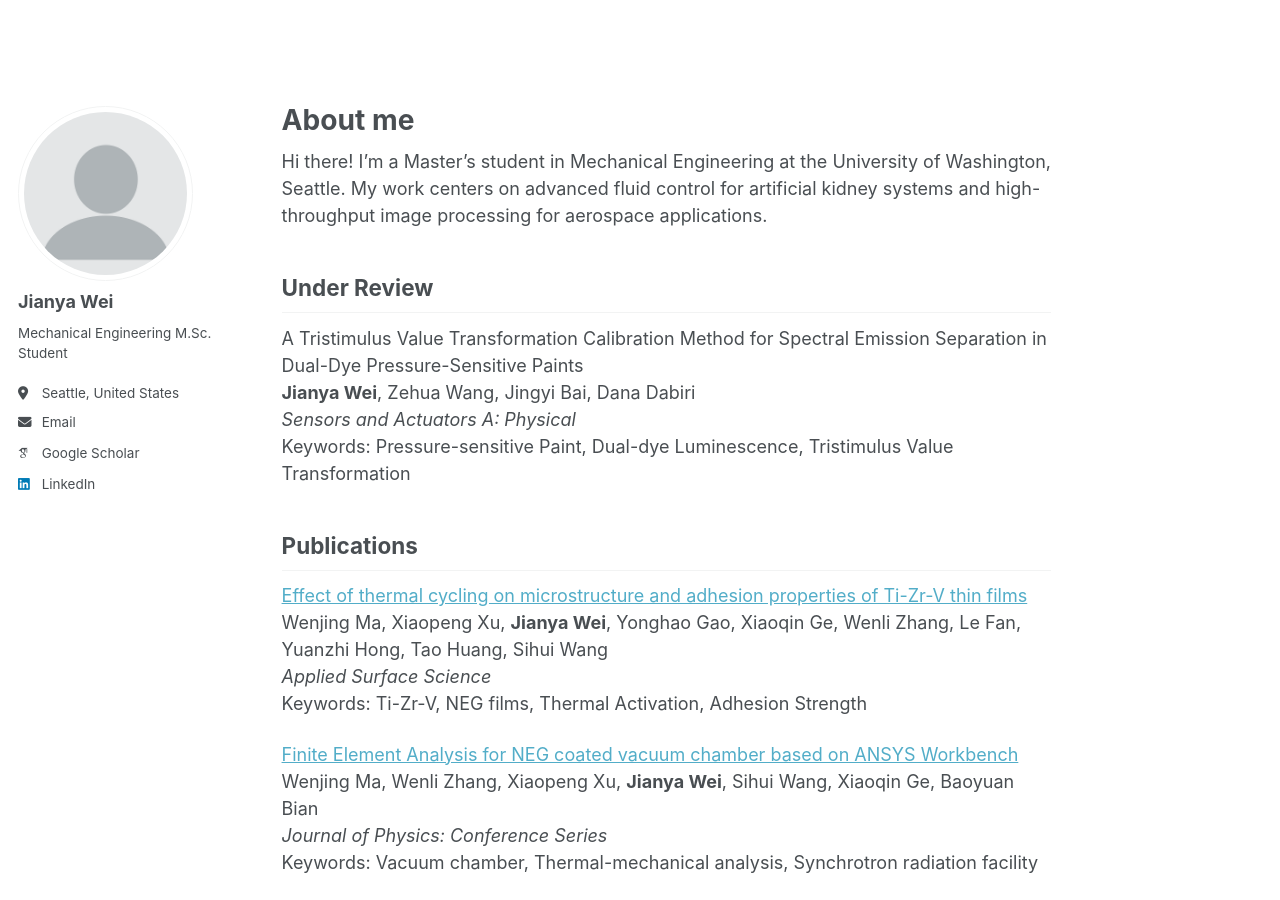
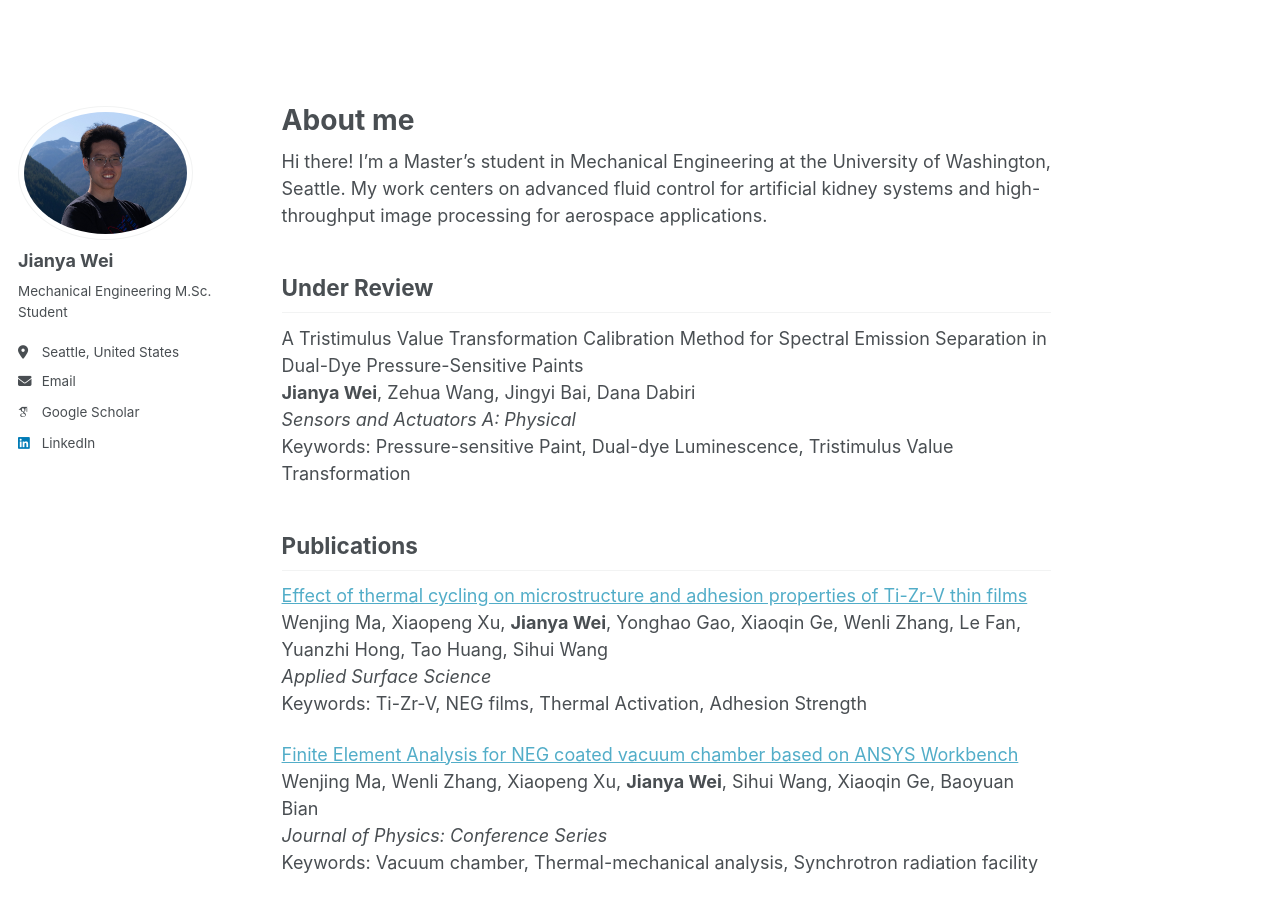
Before and after one commit to jywei02/jywei02.github.io, a Jekyll site: the page built from _pages/about.md, in a window 1280 px wide and 900 px high. Built offline with Jekyll 4.4.1, drawn with Linux system fonts in a browser that asks for light colours; some web fonts are replaced.

Commit message:
Update _config.yml

```diff
--- a/_config.yml
+++ b/_config.yml
@@ -22,7 +22,7 @@ repository               : "academicpages/academicpages.github.io"
 #               Additional customization can be done by editing /_includes/author-profile.html
 author:
   # Biographic information
-  avatar           : "profile.png"
+  avatar           : "jianyawei.png"
   name             : "Jianya Wei"
   pronouns         : # example: "she/her"
   bio              : "Mechanical Engineering M.Sc. Student"
```
